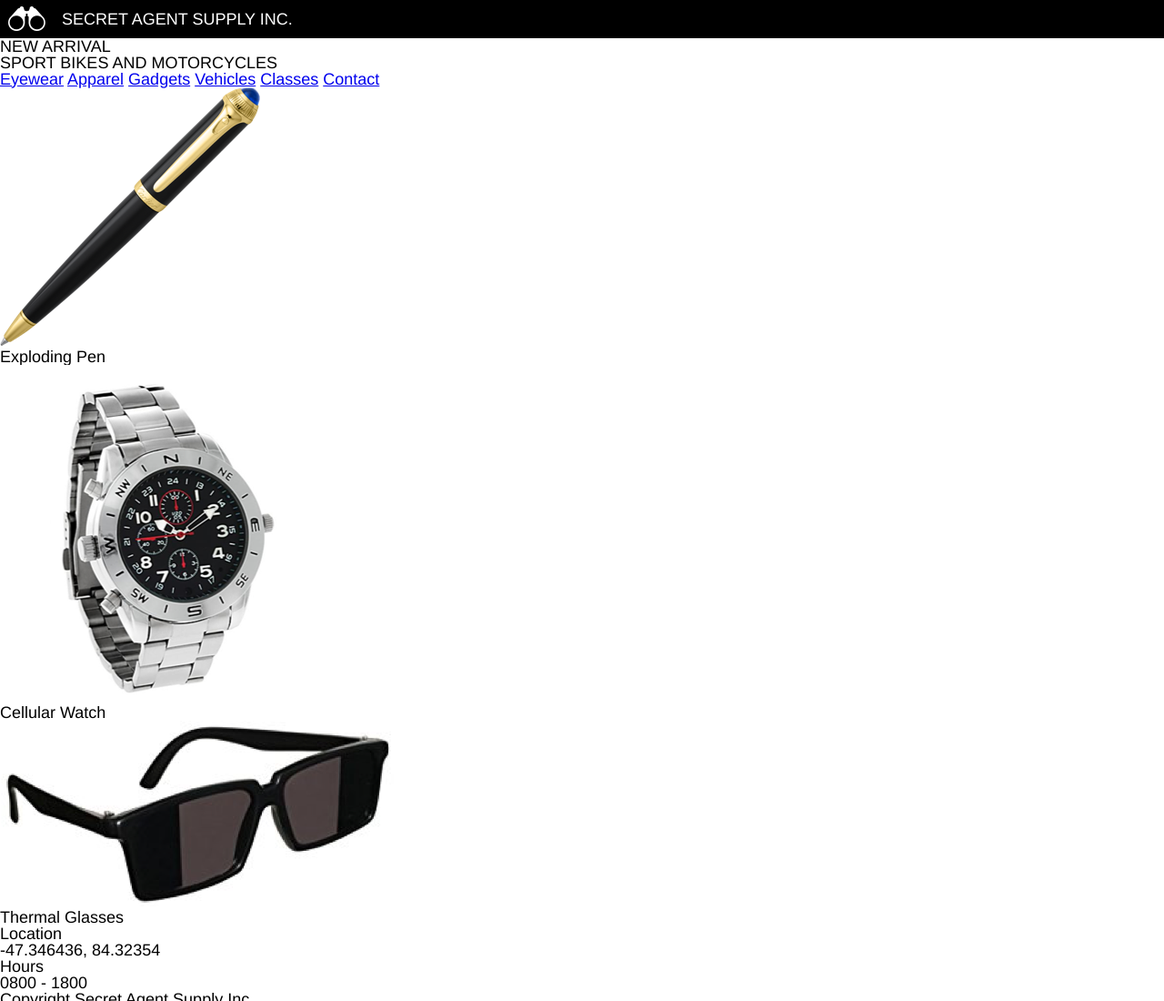
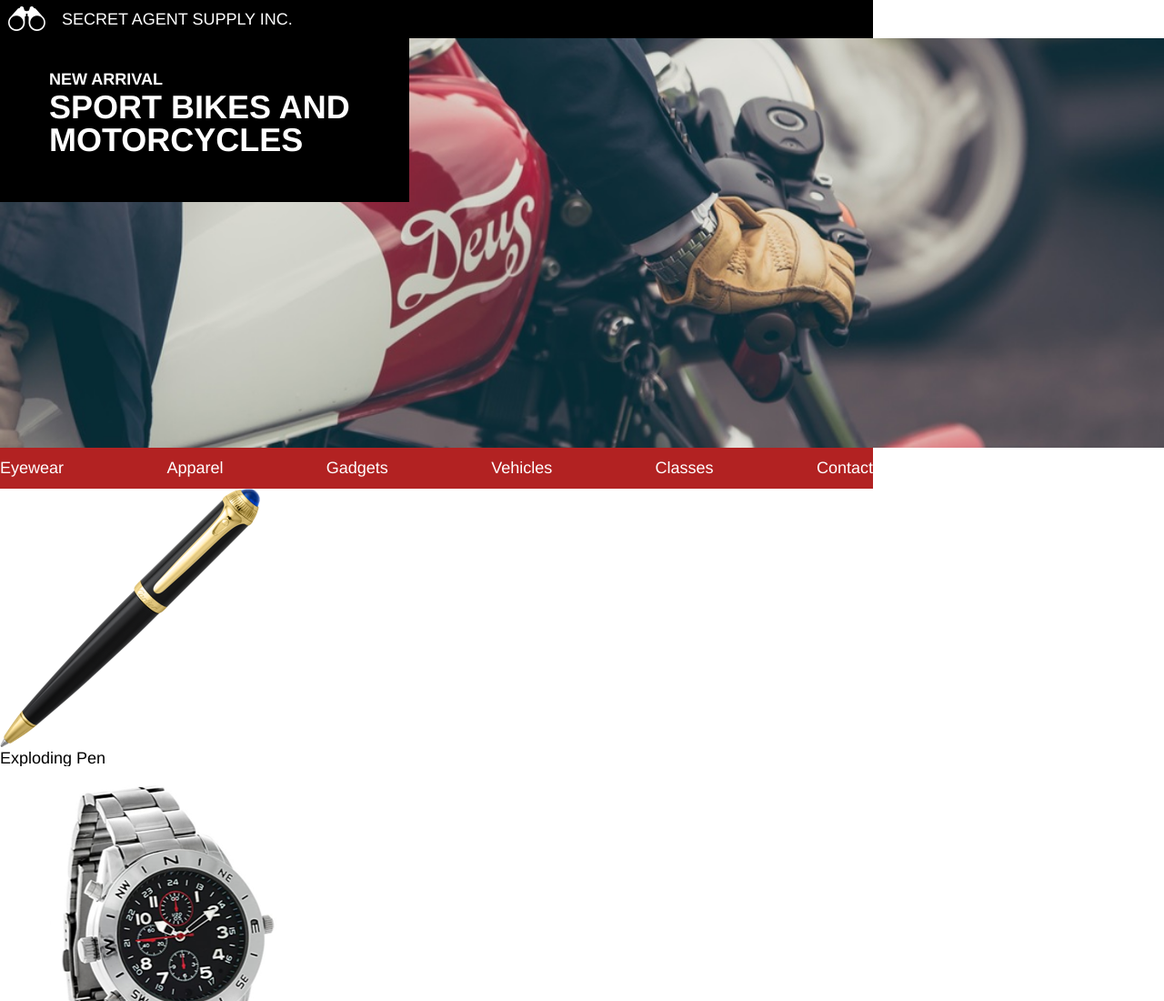
Before and after one commit to KevSB/Secret-Agent-Supply, a plain HTML site: page index.html in a window 1280 px wide. Shown: the top 1100 px of the page at 91% size. Drawn offline with Linux system fonts and the light colour scheme.

Commit message:
css for header, banner, and nav.

```diff
--- a/index.html
+++ b/index.html
@@ -10,11 +10,13 @@
       <img src="./resources/images/sam logo.png">
       <h3>SECRET AGENT SUPPLY INC.</h3>
     </header>
-    <div class="banner">
+    <div class="main-banner">
+      <div class="banner container">
         <h3>NEW ARRIVAL</h3>
         <h1>SPORT BIKES AND MOTORCYCLES</H1>
       </div>
-    <nav>
+    </div>
+    <nav class="container">
         <span><a href="index.html">Eyewear</a></span>
         <span><a href="index.html">Apparel</a></span>
         <span><a href="index.html">Gadgets</a></span>
--- a/resources/css/style.css
+++ b/resources/css/style.css
@@ -4,8 +4,8 @@ body {
   font-size: 18px;
 }
 
-container {
-  display: flex;
+.container {
+  display flex;
   max-width: 960px;
 }
 
@@ -27,3 +27,44 @@ header img {
 header h3 {
   margin: 0.66rem 0;
 }
+
+.main-banner {
+  background-image: url("../../resources/images/sam banner moto.jpeg");
+  height: 25rem;
+  background-repeat: no-repeat;
+  background-position: center;
+  background-size: cover;
+}
+
+.banner {
+  height: 10rem;
+  width: 25rem;
+  background-color: black;
+  color: white;
+  font-weight: bold;
+}
+
+.banner h3 {
+  font-size: 1rem;
+  padding-top: 2rem;
+  margin-left: 3rem;
+}
+
+.banner h1 {
+  font-size: 2rem;
+  margin: 0.25rem 0 0 3rem;
+}
+
+nav {
+  display: flex;
+  justify-content: space-between;
+  align-items: center;
+  background-color: firebrick;
+  height: 2.5rem;
+}
+
+span a {
+   text-decoration: none;
+   font-size: 1rem;
+   color: white;
+}
```
Lines whose indentation alone changed are shown as unchanged.
